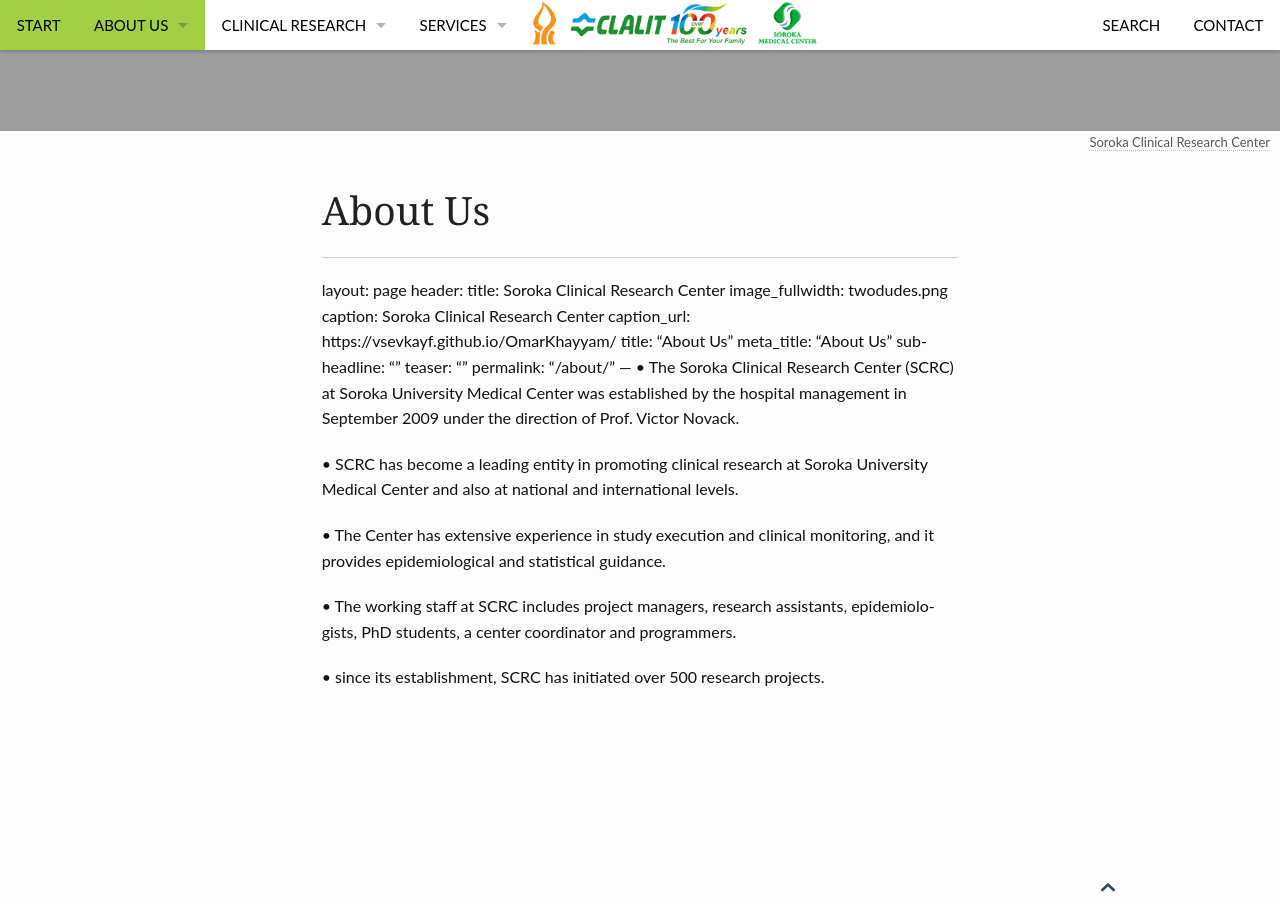
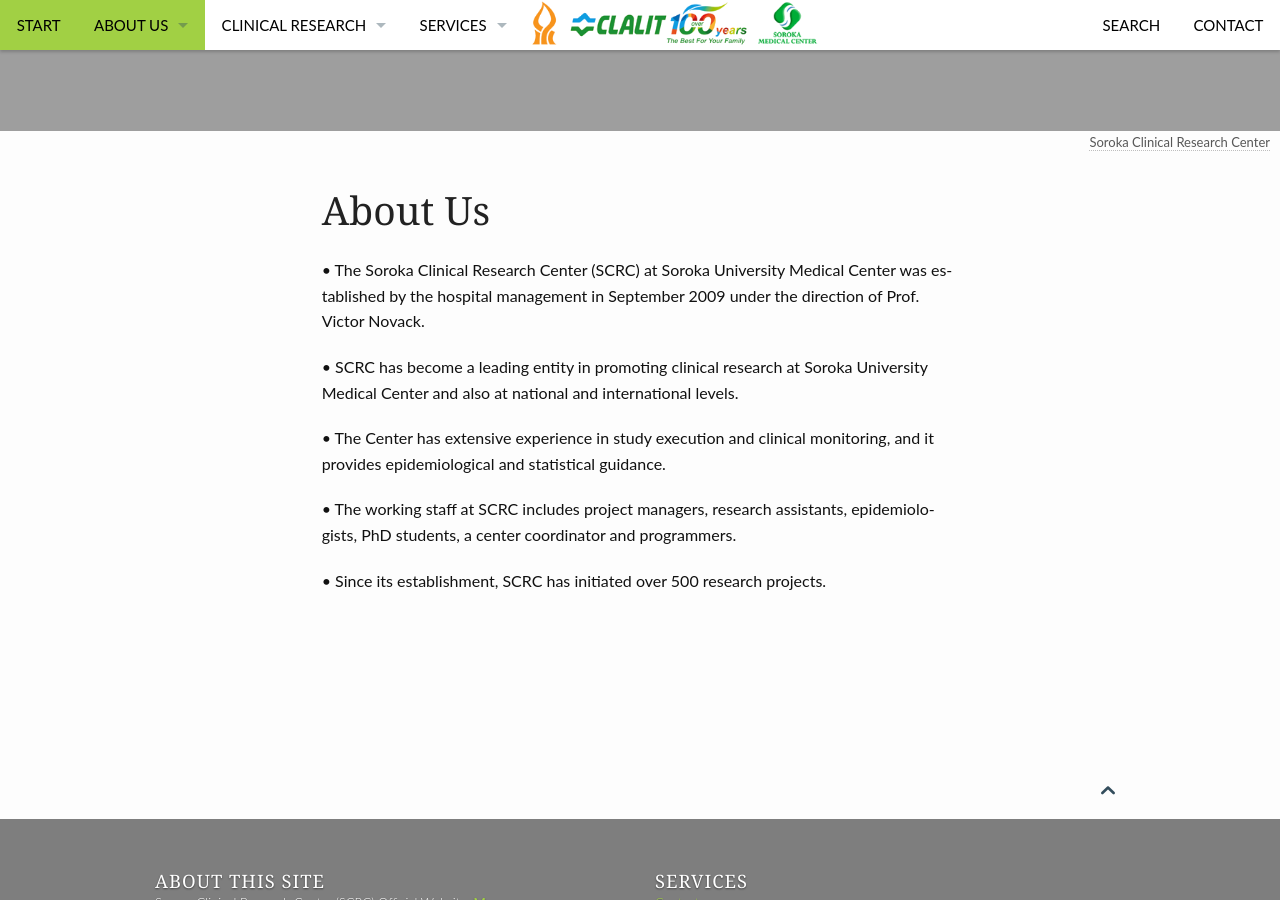
Before and after one commit to vsevkayf/OmarKhayyam, a Jekyll site: the page built from pages/about.md, in a window 1280 px wide and 900 px high, scrolled down 249 px. Built offline with Jekyll 4.4.1, drawn with Linux system fonts in a browser that asks for light colours.

Commit message:
Update about.md

```diff
--- a/pages/about.md
+++ b/pages/about.md
@@ -11,19 +11,7 @@
 teaser: ""
 permalink: "/about/"
 ---
----
-layout: page
-header:
-  title: Soroka Clinical Research Center
-  image_fullwidth: twodudes.png
-  caption: Soroka Clinical Research Center
-  caption_url: https://vsevkayf.github.io/OmarKhayyam/
-title: "About Us"
-meta_title: "About Us"
-subheadline: ""
-teaser: ""
-permalink: "/about/"
----
+
 • The Soroka Clinical Research Center (SCRC) at Soroka University Medical Center was established by the hospital management in September 2009 under the direction of  Prof. Victor Novack.
 
 • SCRC has become a leading entity in promoting clinical research at Soroka University Medical Center and also at national and international levels.
@@ -32,4 +20,4 @@
 
 • The working staff at SCRC includes project managers, research assistants, epidemiologists, PhD students, a center coordinator and programmers.
 
-• since its establishment, SCRC has initiated over 500 research projects.
+• Since its establishment, SCRC has initiated over 500 research projects.
```
